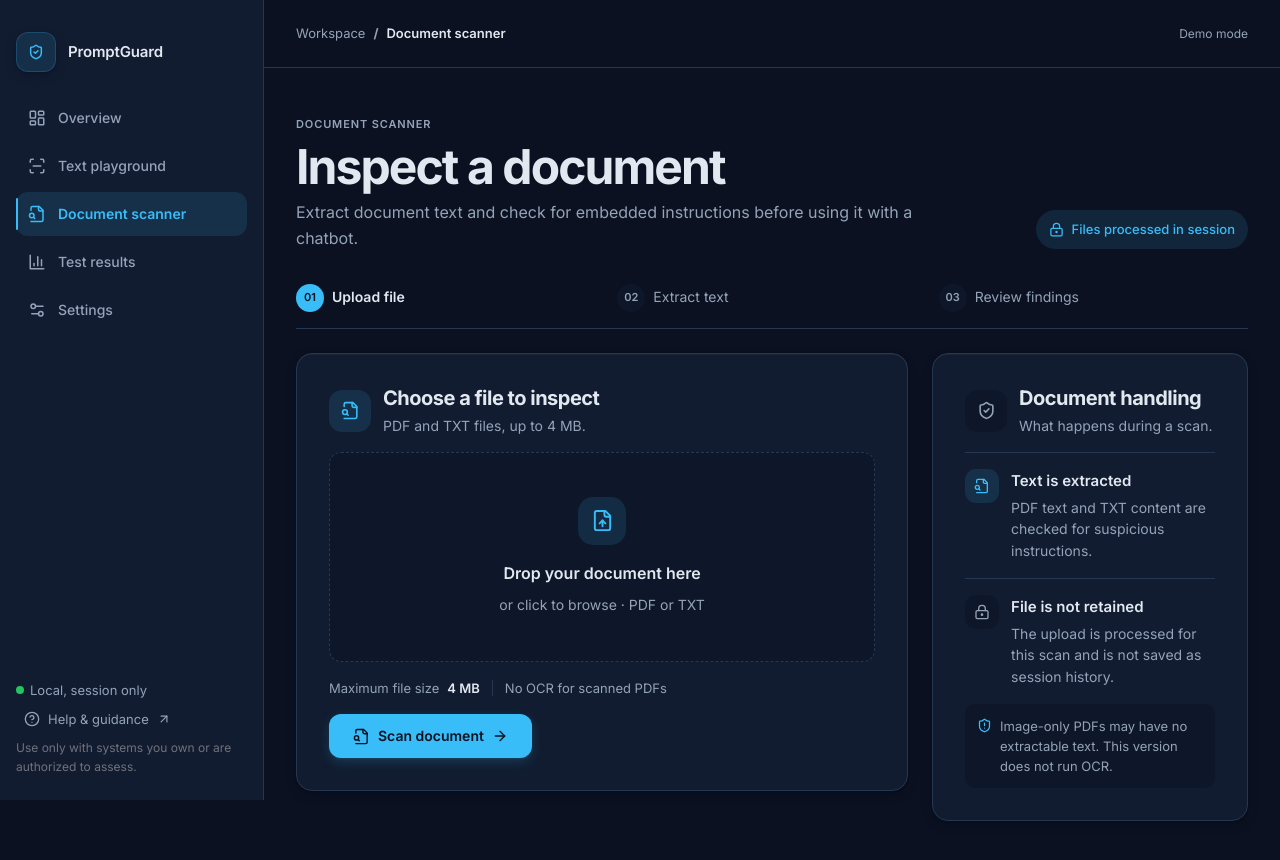
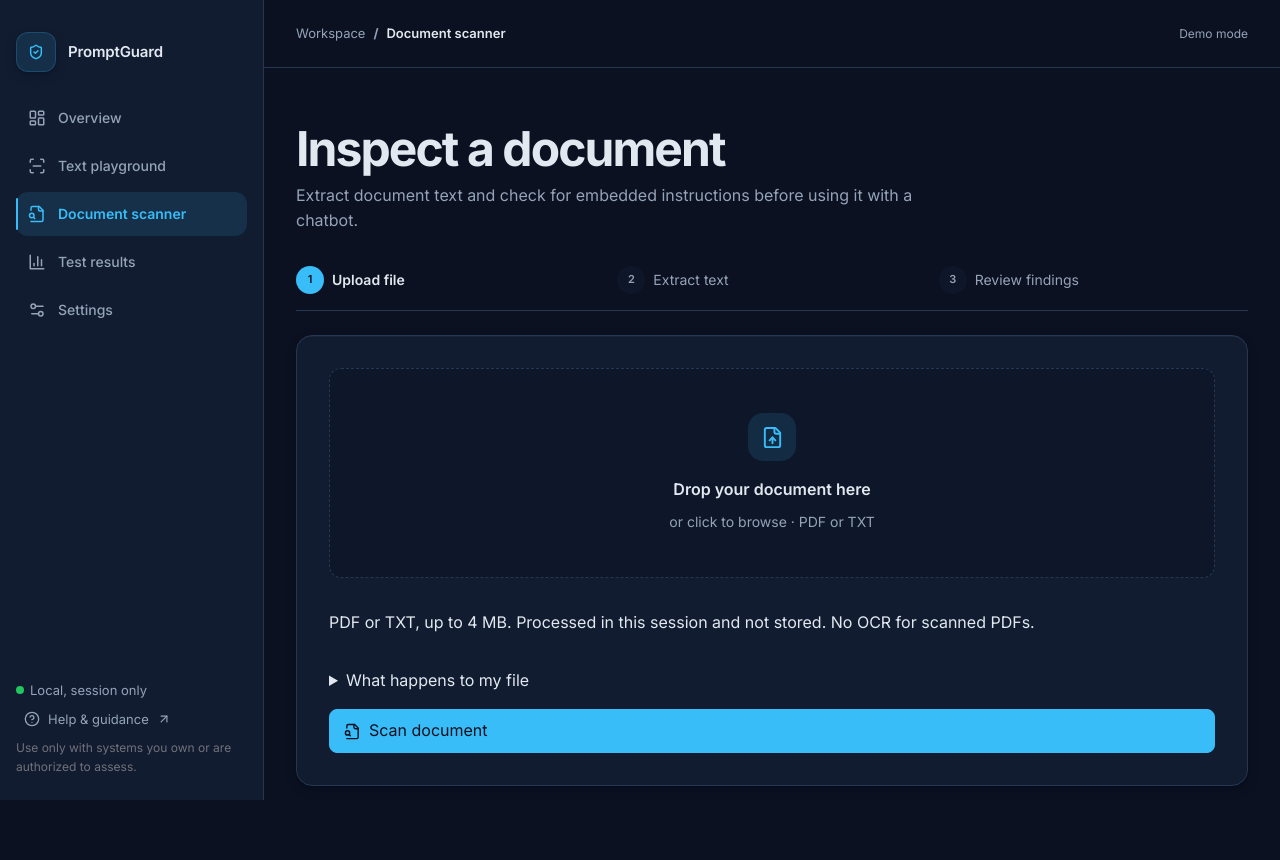
Before and after one commit to Devpal001/PromptGuard, a React (Vite) app in the folder frontend/: page /document in a window 1280 px wide. Shown: the top 860 px of the page. After the commit the page ends 834 px from the top, so only its background shows below. Built offline with nearby package versions, Linux system fonts and the light colour scheme.

Commit message:
phase 4b: document scanner

```diff
--- a/frontend/src/pages/DocumentScanner.jsx
+++ b/frontend/src/pages/DocumentScanner.jsx
@@ -1,39 +1,8 @@
 import React, { useRef, useState } from 'react'
 import axios from 'axios'
-import { ArrowRight, FileSearch, FileText, FileUp, LockKeyhole, ShieldAlert, ShieldCheck } from 'lucide-react'
-
-function PageHeading() {
-  return (
-    <header className="tool-page-heading">
-      <div>
-        <span className="eyebrow muted">DOCUMENT SCANNER</span>
-        <h1>Inspect a document</h1>
-        <p>Extract document text and check for embedded instructions before using it with a chatbot.</p>
-      </div>
-      <span className="context-pill"><LockKeyhole size={15} /> Files processed in session</span>
-    </header>
-  )
-}
-
-function DocumentGuidance() {
-  return (
-    <aside className="surface-card guidance-panel">
-      <div className="panel-heading">
-        <span className="panel-icon"><ShieldCheck size={19} /></span>
-        <div><h2>Document handling</h2><p>What happens during a scan.</p></div>
-      </div>
-      <div className="guidance-item">
-        <span className="guidance-marker marker-red"><FileSearch size={16} /></span>
-        <div><h3>Text is extracted</h3><p>PDF text and TXT content are checked for suspicious instructions.</p></div>
-      </div>
-      <div className="guidance-item">
-        <span className="guidance-marker"><LockKeyhole size={16} /></span>
-        <div><h3>File is not retained</h3><p>The upload is processed for this scan and is not saved as session history.</p></div>
-      </div>
-      <div className="notice-panel"><ShieldAlert size={15} /><p>Image-only PDFs may have no extractable text. This version does not run OCR.</p></div>
-    </aside>
-  )
-}
+import { ArrowRight, FileSearch, FileText, FileUp, LockKeyhole, ShieldAlert } from 'lucide-react'
+import { Button } from '../components/ui/Button'
+import { Alert } from '../components/ui/Alert'
 
 export default function DocumentScanner() {
   const inputRef = useRef(null)
@@ -68,19 +37,20 @@ export default function DocumentScanner() {
 
   return (
     <div className="tool-page">
-      <PageHeading />
+      <header className="tool-page-heading">
+        <div>
+          <h1>Inspect a document</h1>
+          <p>Extract document text and check for embedded instructions before using it with a chatbot.</p>
+        </div>
+      </header>
+
       <ol className="process-steps" aria-label="Document scan steps">
-        <li className="process-step current"><span>01</span>Upload file</li>
-        <li className="process-step"><span>02</span>Extract text</li>
-        <li className="process-step"><span>03</span>Review findings</li>
+        <li className="process-step current"><span>1</span> Upload file</li>
+        <li className="process-step"><span>2</span> Extract text</li>
+        <li className="process-step"><span>3</span> Review findings</li>
       </ol>
 
-      <div className="workbench-grid">
       <section className="surface-card upload-panel">
-          <div className="panel-heading">
-            <span className="panel-icon panel-icon-red"><FileSearch size={19} /></span>
-            <div><h2>Choose a file to inspect</h2><p>PDF and TXT files, up to 4 MB.</p></div>
-          </div>
         <button
           className={`upload-zone${file ? ' has-file' : ''}`}
           type="button"
@@ -93,20 +63,22 @@ export default function DocumentScanner() {
           <strong>{file ? file.name : 'Drop your document here'}</strong>
           <span>{file ? `${(file.size / 1024).toFixed(0)} KB · click to replace` : 'or click to browse · PDF or TXT'}</span>
         </button>
-          <div className="upload-meta"><span>Maximum file size</span><strong>4 MB</strong><span className="meta-separator" /><span>No OCR for scanned PDFs</span></div>
-          <button className="btn btn-primary" onClick={scanFile} disabled={!file || loading}>
-            <FileSearch size={17} />{loading ? 'Extracting and scanning…' : 'Scan document'}<ArrowRight size={16} className="btn-arrow" />
-          </button>
+        <p className="quiet-note">PDF or TXT, up to 4 MB. Processed in this session and not stored. No OCR for scanned PDFs.</p>
+        <details className="disclosure">
+          <summary>What happens to my file</summary>
+          <p>Text is extracted and checked for suspicious instructions. The upload is processed for this scan and is not saved as session history.</p>
+        </details>
+        <Button variant="primary" onClick={scanFile} disabled={!file || loading}>
+          <FileSearch size={17} />{loading ? 'Extracting and scanning…' : 'Scan document'}
+        </Button>
       </section>
-        <DocumentGuidance />
-      </div>
 
-      {error && <div className="feedback-panel feedback-error" role="alert"><ShieldAlert size={17} />{error}</div>}
+      {error && <Alert variant="error" role="alert"><ShieldAlert size={17} />{error}</Alert>}
 
       {result && (
         <section className="surface-card result-panel">
           <div className="result-panel-heading">
-            <div><span className="eyebrow muted">DOCUMENT SCREENING · {result.file_type?.toUpperCase()}</span><h2>{result.filename || file?.name}</h2></div>
+            <div><h2>{result.filename || file?.name}</h2></div>
             <span className={`result-badge ${verdictClass(result.scan_result?.verdict)}`}>{result.scan_result?.verdict || 'Needs review'}</span>
           </div>
           <div className={`extraction-panel${result.extraction_status === 'warning' ? ' extraction-warning' : ''}`}>
```
Lines whose indentation alone changed are shown as unchanged.
